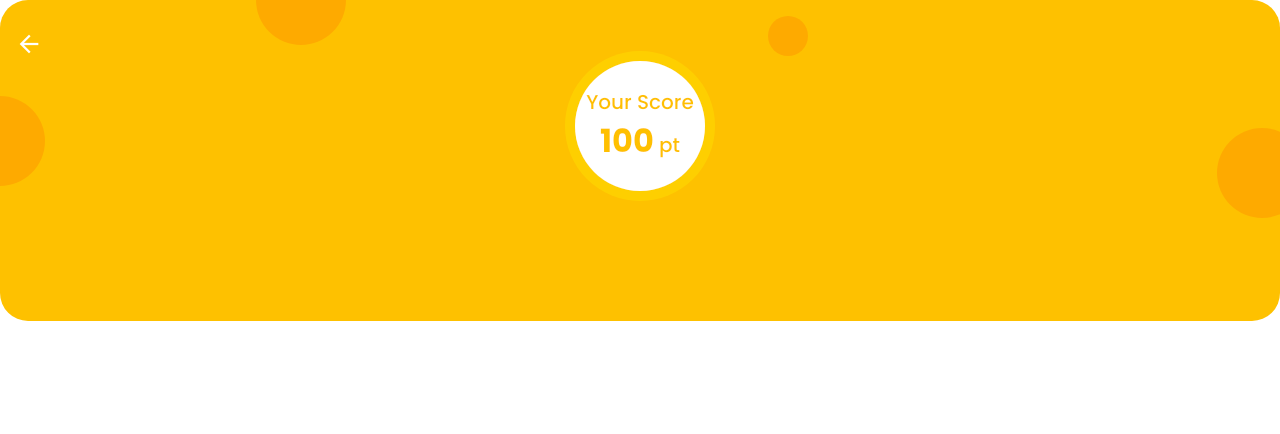
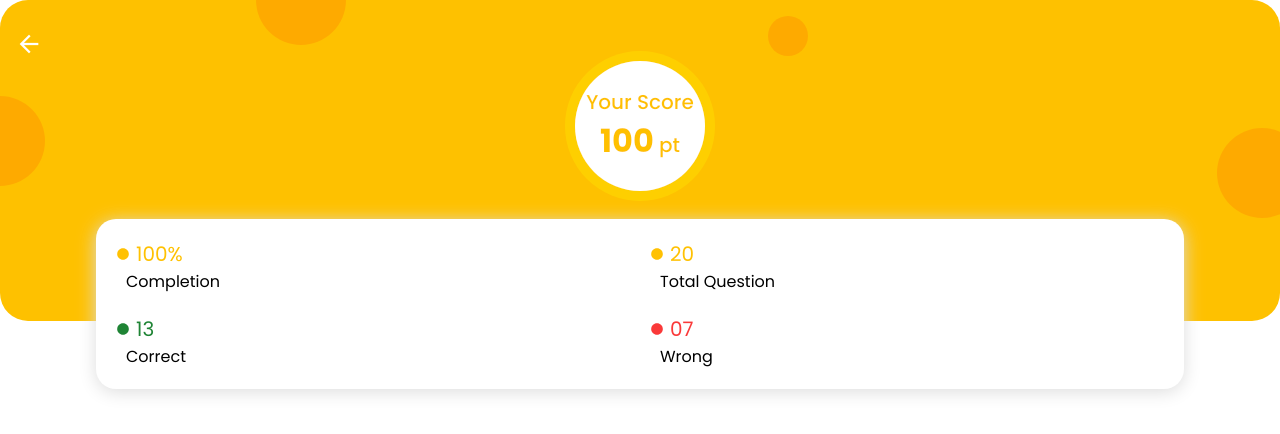
Before and after one commit to Tanishka-2000/quiz, a React (Vite) app: page /result in a window 1280 px wide. Shown: the top 434 px of the page. Built offline with nearby package versions, Linux system fonts and the light colour scheme.

Commit message:
create quizResult component for result screen

```diff
--- a/src/components/index.js
+++ b/src/components/index.js
@@ -4,3 +4,4 @@ export { default as FloatingDiv } from './floatingDiv/Float'
 export { default as Question } from './question/Question'
 export { default as Option } from './option/Option'
 export { default as Score } from './score/Score'
+export { default as QuizResult } from './quizResult/QuizResult'
--- /dev/null
+++ b/src/components/quizResult/QuizResult.jsx
@@ -0,0 +1,39 @@
+import CircleIcon from '@mui/icons-material/Circle'
+import './styles.css';
+
+function QuizResult({complete, total, correct, wrong}) {
+  return (
+    <div className='quizResult'>
+        <div className='complete'>
+            <div className='scr'>
+                <CircleIcon sx={{fontSize: '14px', color: '#FFC102'}} />
+                {complete}%
+            </div>
+            <p>Completion</p>
+        </div>
+        <div className='total'>
+            <div className='scr'>
+                <CircleIcon sx={{fontSize: '14px', color: '#FFC102'}}/>
+                {total}
+            </div>
+            <p>Total Question</p>
+        </div>
+        <div className='correct'>
+            <div className='scr'>
+                <CircleIcon sx={{fontSize: '14px', color: '#1F8435'}}/>
+                {correct}
+            </div>
+            <p>Correct</p>
+        </div>
+        <div className='wrong'>
+            <div className='scr'>
+                <CircleIcon sx={{fontSize: '14px', color: '#FA3939'}}/>
+                0{wrong}
+            </div>
+            <p>Wrong</p>
+        </div>
+    </div>
+  )
+}
+
+export default QuizResult
--- /dev/null
+++ b/src/components/quizResult/styles.css
@@ -0,0 +1,34 @@
+.quizResult{
+    background-color: white;
+    border-radius: 10px;
+    display: grid;
+    grid-template-columns: 1fr 1fr;
+    gap: 20px;
+    padding: 20px;
+    border-radius: 20px;
+    box-shadow: 0px 3px 18px 0px #ddd;
+}
+
+.quizResult .scr{
+    display: flex;
+    gap: 6px;
+    align-items: center;
+    font-size: 20px;
+}
+
+.quizResult .complete .scr,
+.quizResult .total .scr{
+    color: #FFC102;
+}
+
+.quizResult .correct .scr{
+    color: #1F8435;
+}
+
+.quizResult .wrong .scr{
+    color: #FA3939;
+}
+
+.quizResult p{
+    margin-left: 10px;
+}
--- a/src/screens/Result.jsx
+++ b/src/screens/Result.jsx
@@ -1,10 +1,13 @@
 import React from 'react'
-import { Header, Score } from '../components'
+import { FloatingDiv, Header, QuizResult, Score } from '../components'
 
 function Result() {
   return (
     <div>
       <Header><Score points={100}/></Header>
+      <FloatingDiv>
+        <QuizResult complete={100} total={20} correct={13} wrong={7}/>
+      </FloatingDiv>
     </div>
   )
 }
```
